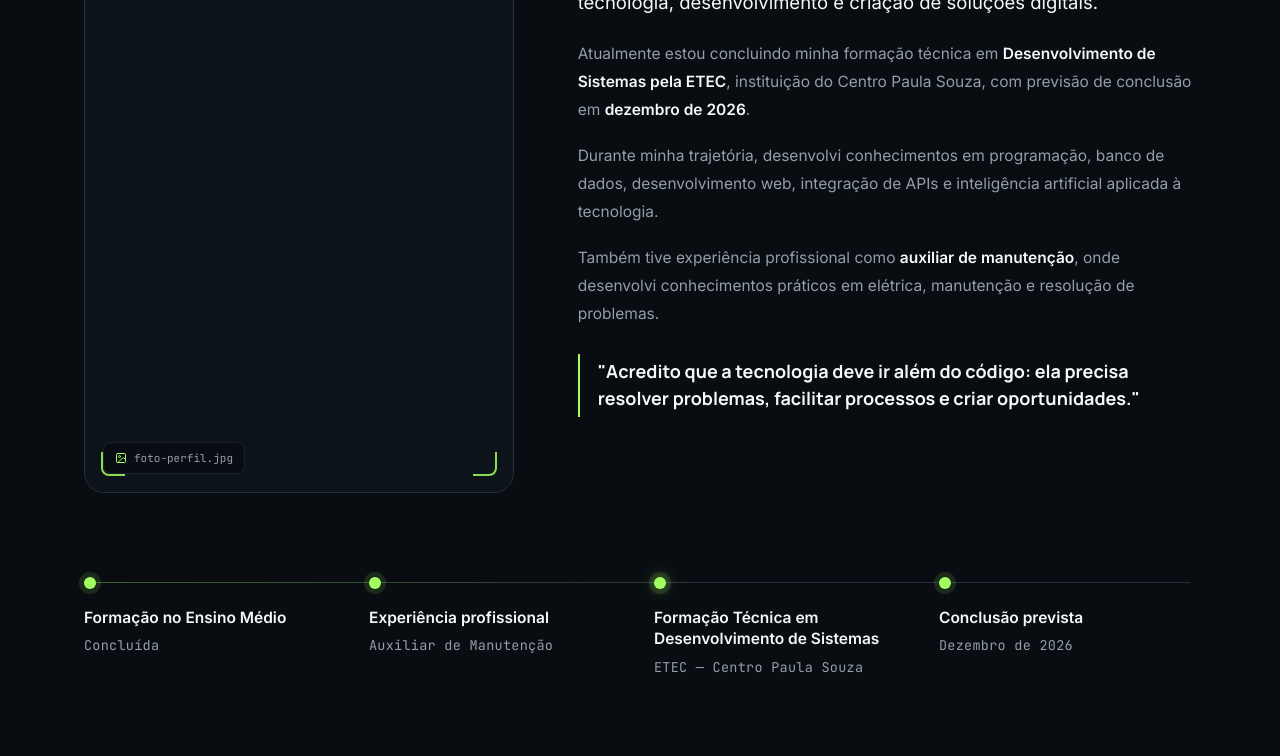
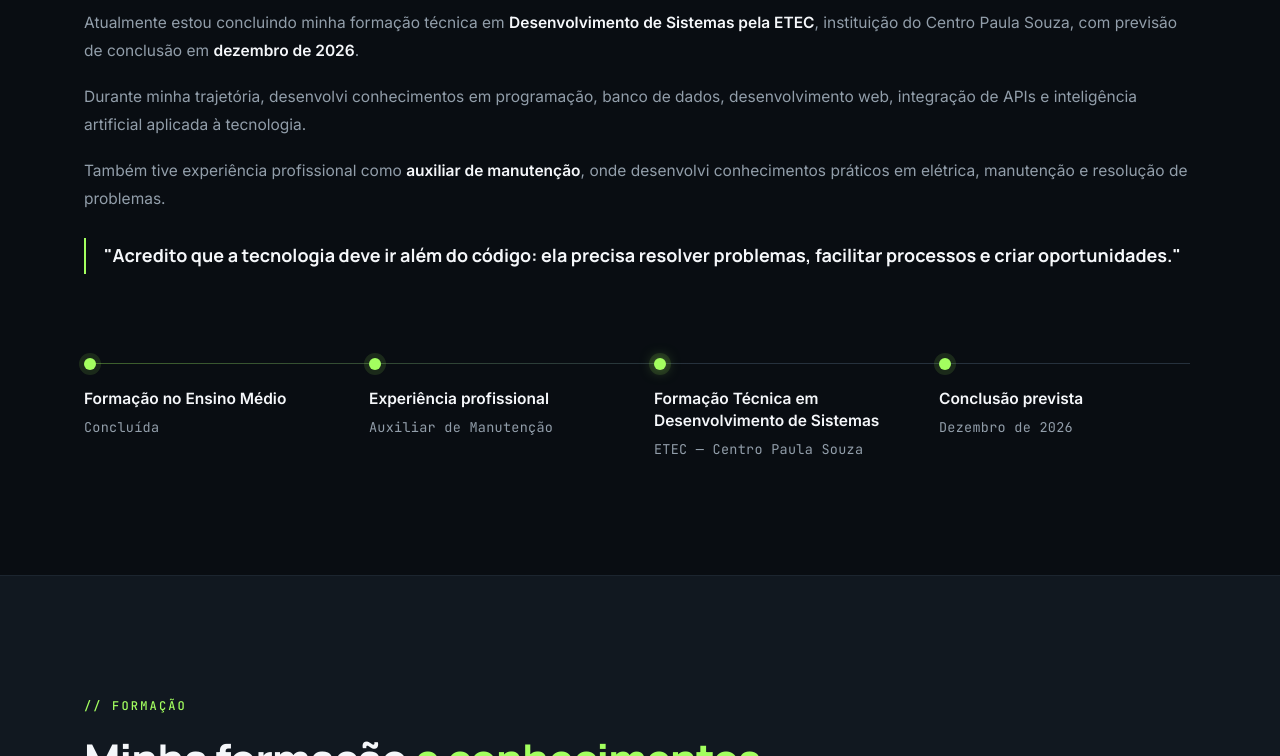
Before and after one commit to otavioonishi/otavioonishi.github.io, a plain HTML site: page index.html in a window 1280 px wide. Shown: the part 1299-2055 px from the top of the page. Drawn offline with Linux system fonts and the light colour scheme.

Commit message:
Remove bloco de foto de perfil da seção sobre mim

```diff
--- a/assets/css/responsive.css
+++ b/assets/css/responsive.css
@@ -15,8 +15,6 @@
   .menu-btn { display: grid; }
   .hero-grid { grid-template-columns: minmax(0, 1fr); gap: 52px; }
   .editor-wrap { max-width: 620px; }
-  .about-grid { grid-template-columns: minmax(0, 1fr); }
-  .photo-frame { max-width: 430px; width: 100%; margin-inline: auto; }
   .formation-grid { grid-template-columns: minmax(0, 1fr); gap: 16px; }
   .services-grid { grid-template-columns: repeat(2, 1fr); }
   .process-grid { grid-template-columns: repeat(2, minmax(0, 1fr)); gap: 34px 28px; }
--- a/assets/css/sections.css
+++ b/assets/css/sections.css
@@ -225,50 +225,6 @@ body.menu-open { overflow: hidden; }
 /* ============================================================
    SOBRE MIM
    ============================================================ */
-.about-grid {
-  display: grid; grid-template-columns: minmax(0, .82fr) minmax(0, 1.18fr);
-  gap: clamp(40px, 5vw, 72px); align-items: start;
-}
-.photo-frame {
-  position: relative;
-  aspect-ratio: 4 / 5;
-  border-radius: 20px;
-  background:
-    radial-gradient(ellipse 90% 60% at 50% 0%, rgba(163, 255, 95, .05), transparent 60%),
-    repeating-linear-gradient(-45deg, rgba(38, 49, 61, .16) 0 1px, transparent 1px 14px),
-    var(--card);
-  border: 1px solid var(--border);
-  display: grid; place-items: center;
-  overflow: hidden;
-}
-.corner { position: absolute; width: 24px; height: 24px; border-color: var(--accent); border-style: solid; border-width: 0; opacity: .85; z-index: 3; }
-.corner.tl { top: 16px; left: 16px; border-top-width: 2px; border-left-width: 2px; border-top-left-radius: 8px; }
-.corner.tr { top: 16px; right: 16px; border-top-width: 2px; border-right-width: 2px; border-top-right-radius: 8px; }
-.corner.bl { bottom: 16px; left: 16px; border-bottom-width: 2px; border-left-width: 2px; border-bottom-left-radius: 8px; }
-.corner.br { bottom: 16px; right: 16px; border-bottom-width: 2px; border-right-width: 2px; border-bottom-right-radius: 8px; }
-
-.photo-img {
-  position: absolute; inset: 0; z-index: 2;
-  width: 100%; height: 100%;
-  object-fit: cover; object-position: center 25%;
-  background: var(--card-deep);
-}
-.photo-inner { text-align: center; padding: 24px; max-width: 300px; display: grid; justify-items: center; gap: 12px; }
-.photo-inner code { font-family: var(--font-mono); font-size: 11.5px; color: var(--accent); }
-.photo-inner .icon-box { width: 56px; height: 56px; flex-basis: 56px; border-radius: 16px; }
-.photo-inner h3 { font-family: var(--font-display); font-size: 16px; font-weight: 700; }
-.photo-inner p { font-size: 13px; color: var(--muted); line-height: 1.6; }
-.photo-tag {
-  position: absolute; bottom: 18px; left: 18px;
-  z-index: 3;
-  font-family: var(--font-mono); font-size: 11px; color: var(--muted);
-  background: rgba(9, 13, 18, .75);
-  border: 1px solid var(--border-soft);
-  padding: 6px 11px; border-radius: 8px;
-  display: inline-flex; align-items: center; gap: 7px;
-}
-.photo-tag .ic-xs { color: var(--accent); }
-
 .about-text p { color: var(--muted); line-height: 1.8; margin-bottom: 18px; font-size: 15.5px; }
 .about-text p.lede { color: var(--text); font-size: clamp(16.5px, 1.8vw, 18.5px); line-height: 1.7; margin-bottom: 22px; }
 .about-text p strong { color: var(--text); font-weight: 600; }
--- a/assets/js/main.js
+++ b/assets/js/main.js
@@ -424,20 +424,6 @@
     var yearEl = $("#year");
     if (yearEl) yearEl.textContent = String(new Date().getFullYear());
 
-    /* ================= Foto de perfil (com espaço reservado) =================
-       Se assets/img/foto-perfil.jpg não existir, mostra o quadro reservado. */
-    var profilePhoto = $("#profile-photo");
-    var photoFallback = $("#photo-fallback");
-    if (profilePhoto && photoFallback) {
-      var showPhotoFallback = function () {
-        profilePhoto.hidden = true;
-        profilePhoto.removeAttribute("src");
-        photoFallback.removeAttribute("aria-hidden");
-      };
-      profilePhoto.addEventListener("error", showPhotoFallback);
-      if (profilePhoto.complete && profilePhoto.naturalWidth === 0) showPhotoFallback();
-    }
-
     /* ================= Inicialização ================= */
     renderIcons(document);
   })();
--- a/index.html
+++ b/index.html
@@ -229,36 +229,12 @@
           <h2 class="title">Um pouco sobre quem está <span class="ac">por trás do código.</span></h2>
         </div>
 
-        <div class="about-grid">
-          <!-- Foto profissional: coloque o arquivo em assets/img/foto-perfil.jpg
-               (proporção 4:5, ~800px de largura). Enquanto ele não existir,
-               o espaço reservado aparece no lugar. -->
-          <div class="photo-frame" data-reveal>
-            <span class="corner tl" aria-hidden="true"></span>
-            <span class="corner tr" aria-hidden="true"></span>
-            <span class="corner bl" aria-hidden="true"></span>
-            <span class="corner br" aria-hidden="true"></span>
-
-            <img class="photo-img" id="profile-photo" src="assets/img/foto-perfil.jpg"
-                 alt="Retrato de Otávio Onishi" width="800" height="1000"
-                 loading="lazy" decoding="async" />
-
-            <div class="photo-inner" id="photo-fallback" aria-hidden="true">
-              <div class="icon-box"><span data-icon="user-round" class="ic-lg"></span></div>
-              <h3>Fotografia profissional</h3>
-              <p>Adicione a foto em <code>assets/img/foto-perfil.jpg</code> (proporção 4:5).</p>
-            </div>
-
-            <span class="photo-tag"><span data-icon="image" class="ic-xs"></span>foto-perfil.jpg</span>
-          </div>
-
         <div class="about-text" data-reveal>
           <p class="lede">Meu nome é <strong>Otávio Onishi</strong>, tenho 19 anos e sou apaixonado por tecnologia, desenvolvimento e criação de soluções digitais.</p>
           <p>Atualmente estou concluindo minha formação técnica em <strong>Desenvolvimento de Sistemas pela ETEC</strong>, instituição do Centro Paula Souza, com previsão de conclusão em <strong>dezembro de 2026</strong>.</p>
           <p>Durante minha trajetória, desenvolvi conhecimentos em programação, banco de dados, desenvolvimento web, integração de APIs e inteligência artificial aplicada à tecnologia.</p>
           <p>Também tive experiência profissional como <strong>auxiliar de manutenção</strong>, onde desenvolvi conhecimentos práticos em elétrica, manutenção e resolução de problemas.</p>
           <div class="about-quote">"Acredito que a tecnologia deve ir além do código: ela precisa resolver problemas, facilitar processos e criar oportunidades."</div>
-          </div>
         </div>
 
         <ol class="timeline" aria-label="Linha do tempo da trajetória" data-reveal-group>
```
Also changed, not shown: 1 other file. Lines whose indentation alone changed are shown as unchanged.
